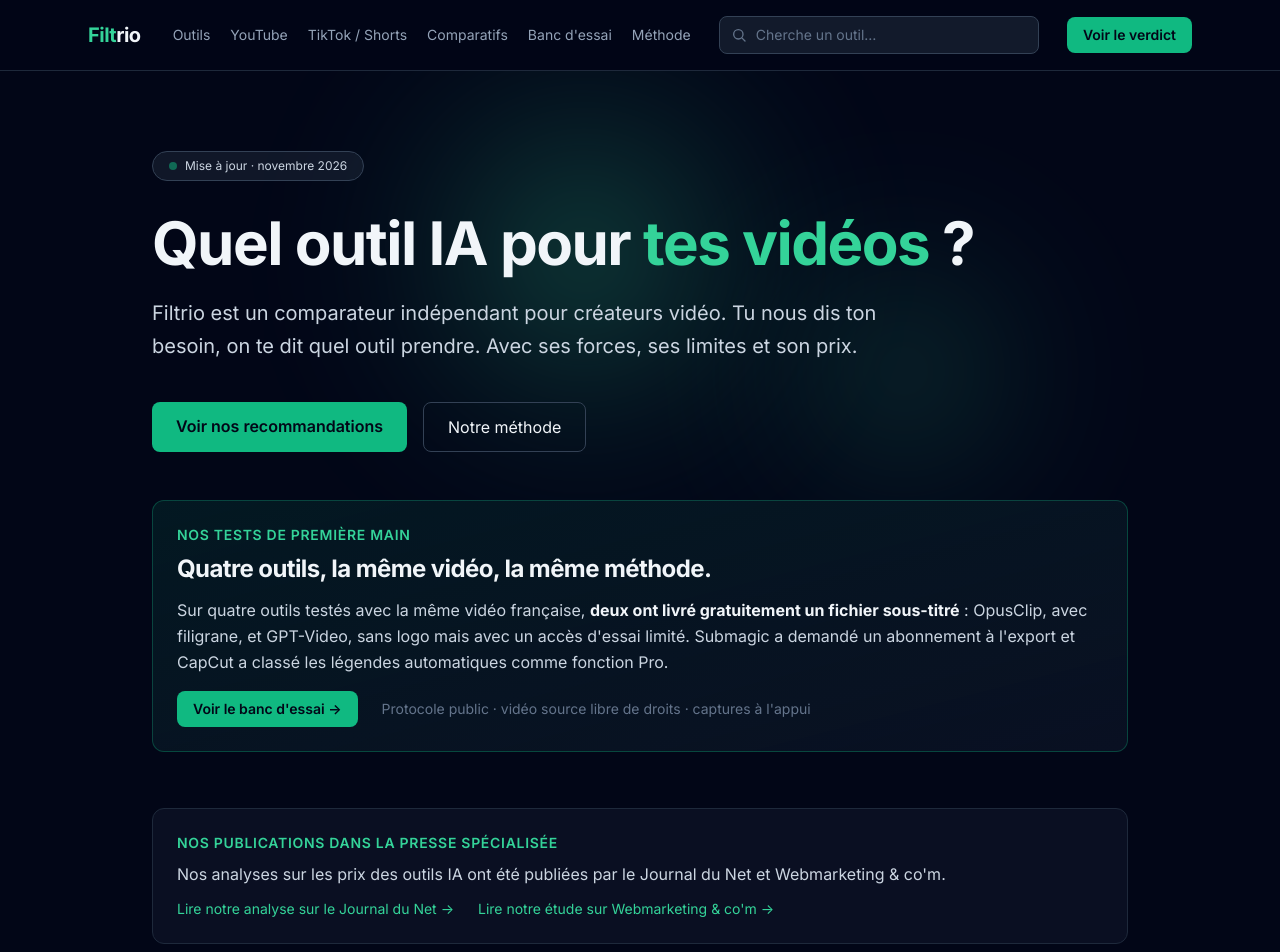
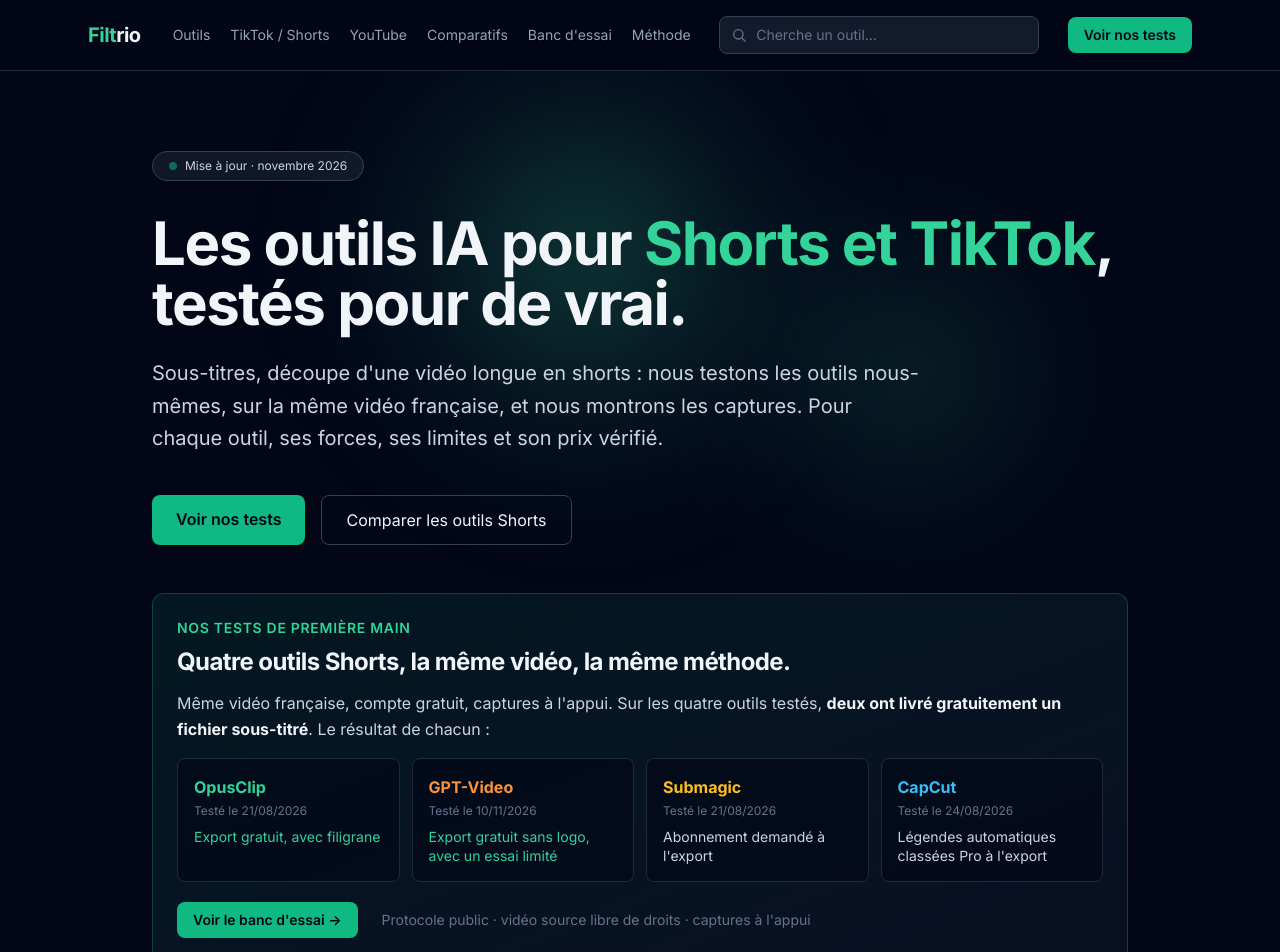
Before and after one commit to xmarko49x-create/filtrio, a Next.js app: page / in a window 1280 px wide. Shown: the top 952 px of the page. Built offline with nearby package versions, Linux system fonts and the light colour scheme.

Commit message:
Accueil : met en avant les outils Shorts et TikTok testés

```diff
--- a/app/page.tsx
+++ b/app/page.tsx
@@ -1,3 +1,4 @@
+import type { Metadata } from "next";
 import Link from "next/link";
 import Nav from "@/components/Nav";
 import Footer from "@/components/Footer";
@@ -13,6 +14,37 @@ import {
   getWebsiteSchema,
   getFaqPageSchema,
 } from "@/lib/schema";
+
+export const metadata: Metadata = {
+  title: {
+    absolute:
+      "Filtrio : comparateur d'outils IA vidéo, outils Shorts et TikTok testés",
+  },
+  description:
+    "Les outils de sous-titres et de découpe en shorts testés sur la même vidéo française, et 19 outils IA pour créateurs vidéo comparés : prix vérifiés, forces, limites et verdict par usage.",
+  alternates: { canonical: "/" },
+  openGraph: {
+    type: "website",
+    locale: "fr_FR",
+    siteName: "Filtrio",
+    title: "Filtrio : les outils IA pour Shorts et TikTok, testés pour de vrai",
+    description:
+      "Les outils de sous-titres et de découpe en shorts testés sur la même vidéo française, et 19 outils IA pour créateurs vidéo comparés.",
+    url: "/",
+  },
+};
+
+/**
+ * Les outils Shorts testés de première main, dans l'ordre du banc d'essai.
+ * Résultat = ce qui s'est passé à l'export sur le compte gratuit, tel que
+ * publié sur /banc-essai. Aucune valeur estimée.
+ */
+const TESTS_SHORTS: { slug: string; date: string; resultat: string; exportOk: boolean }[] = [
+  { slug: "opusclip", date: "21/08/2026", resultat: "Export gratuit, avec filigrane", exportOk: true },
+  { slug: "gpt-video", date: "10/11/2026", resultat: "Export gratuit sans logo, avec un essai limité", exportOk: true },
+  { slug: "submagic", date: "21/08/2026", resultat: "Abonnement demandé à l'export", exportOk: false },
+  { slug: "capcut", date: "24/08/2026", resultat: "Légendes automatiques classées Pro à l'export", exportOk: false },
+];
 
 // Mini-FAQ home, questions classiques de visiteur lambda
 const HOME_FAQ: { question: string; answer: React.ReactNode }[] = [
@@ -121,7 +153,7 @@ const RECOMMANDATIONS: {
     slug: "opusclip",
     besoin: "Découper une vidéo longue en shorts",
     justification:
-      "Le seul outil du catalogue dont c'est la fonction principale : détection automatique des passages forts et recadrage vertical.",
+      "En tête de notre comparatif « vidéo longue en shorts » : détection automatique des passages forts, recadrage vertical et plan gratuit récurrent.",
     href: "/cas-usage/video-longue-en-shorts",
     hrefLabel: "Voir le guide découpe en shorts",
   },
@@ -160,6 +192,10 @@ export default function HomePage() {
     const outil = OUTILS.find((o) => o.slug === reco.slug);
     return outil ? [{ ...reco, outil }] : [];
   });
+  const testsShorts = TESTS_SHORTS.flatMap((t) => {
+    const outil = OUTILS.find((o) => o.slug === t.slug);
+    return outil ? [{ ...t, outil }] : [];
+  });
 
   return (
     <>
@@ -170,7 +206,7 @@ export default function HomePage() {
           getFaqPageSchema(HOME_FAQ),
         ]}
       />
-      <Nav ctaHref="#recommandations" ctaLabel="Voir le verdict" />
+      <Nav ctaHref="/banc-essai" ctaLabel="Voir nos tests" />
 
       {/* HERO, direct, orienté utilité */}
       <section className="relative overflow-hidden">
@@ -201,26 +237,28 @@ export default function HomePage() {
           })}
         </div>
         <h1 className="text-5xl md:text-6xl font-bold leading-[1.05] mb-6 tracking-tight">
-          Quel outil IA pour{" "}
-          <span className="text-emerald-400">tes vidéos</span> ?
+          Les outils IA pour{" "}
+          <span className="text-emerald-400">Shorts et TikTok</span>, testés
+          pour de vrai.
         </h1>
         <p className="text-xl text-slate-300 leading-relaxed mb-10 max-w-3xl">
-          Filtrio est un comparateur indépendant pour créateurs vidéo.
-          Tu nous dis ton besoin, on te dit quel outil prendre.
-          Avec ses forces, ses limites et son prix.
+          Sous-titres, découpe d&apos;une vidéo longue en shorts : nous testons
+          les outils nous-mêmes, sur la même vidéo française, et nous montrons
+          les captures. Pour chaque outil, ses forces, ses limites et son prix
+          vérifié.
         </p>
         <div className="flex flex-wrap gap-4">
           <Link
-            href="#recommandations"
+            href="/banc-essai"
             className="bg-emerald-500 hover:bg-emerald-400 text-slate-950 font-semibold px-6 py-3 rounded-lg transition"
           >
-            Voir nos recommandations
+            Voir nos tests
           </Link>
           <Link
-            href="/methode"
+            href="/comparatifs/outils-shorts-tiktok-2026"
             className="border border-slate-700 hover:border-slate-600 px-6 py-3 rounded-lg transition"
           >
-            Notre méthode
+            Comparer les outils Shorts
           </Link>
         </div>
         </div>
@@ -234,18 +272,37 @@ export default function HomePage() {
             Nos tests de première main
           </div>
           <h2 className="text-xl md:text-2xl font-bold mb-3 tracking-tight">
-            Quatre outils, la même vidéo, la même méthode.
+            Quatre outils Shorts, la même vidéo, la même méthode.
           </h2>
           <p className="text-slate-300 leading-relaxed mb-4">
-            Sur quatre outils testés avec la même vidéo française,{" "}
+            Même vidéo française, compte gratuit, captures à l&apos;appui. Sur
+            les quatre outils testés,{" "}
             <strong className="text-slate-100">
               deux ont livré gratuitement un fichier sous-titré
-            </strong>{" "}
-            : OpusClip, avec filigrane, et GPT-Video, sans logo mais avec un
-            accès d&apos;essai limité. Submagic a demandé un abonnement à
-            l&apos;export et CapCut a classé les légendes automatiques comme
-            fonction Pro.
+            </strong>
+            . Le résultat de chacun :
           </p>
+          <div className="grid sm:grid-cols-2 lg:grid-cols-4 gap-3 mb-5">
+            {testsShorts.map((t) => (
+              <Link
+                key={t.slug}
+                href={`/outils/${t.slug}`}
+                className={`block bg-slate-950/60 border border-slate-800 hover:border-${t.outil.color}-500/50 rounded-lg p-4 transition`}
+              >
+                <div className={`font-bold text-${t.outil.color}-400 mb-1`}>
+                  {t.outil.name}
+                </div>
+                <div className="text-xs text-slate-500 mb-2">
+                  Testé le {t.date}
+                </div>
+                <div
+                  className={`text-sm leading-snug ${t.exportOk ? "text-emerald-400" : "text-slate-300"}`}
+                >
+                  {t.resultat}
+                </div>
+              </Link>
+            ))}
+          </div>
           <div className="flex flex-wrap items-center gap-x-6 gap-y-2 text-sm">
             <Link
               href="/banc-essai"
@@ -259,6 +316,15 @@ export default function HomePage() {
             </span>
           </div>
         </div>
+        <p className="text-sm text-slate-400 leading-relaxed mt-5">
+          Filtrio compare aussi des outils pour YouTube, les voix IA, les
+          avatars, le montage et le design, à partir des pages officielles et
+          des plans gratuits :{" "}
+          <Link href="/outils" className="text-emerald-400 hover:underline">
+            voir le catalogue des 19 outils
+          </Link>
+          .
+        </p>
       </section>
 
       {/* FILTRIO DANS LES MÉDIAS, bloc crédibilité */}
--- a/components/Nav.tsx
+++ b/components/Nav.tsx
@@ -36,14 +36,14 @@ export default function Nav({
             <Link href="/outils" className="hover:text-slate-100 transition">
               Outils
             </Link>
-            <Link href="/youtube" className="hover:text-slate-100 transition">
-              YouTube
-            </Link>
             <Link
               href="/tiktok-shorts"
               className="hover:text-slate-100 transition"
             >
               TikTok / Shorts
+            </Link>
+            <Link href="/youtube" className="hover:text-slate-100 transition">
+              YouTube
             </Link>
             <Link
               href="/comparatifs"
@@ -132,18 +132,18 @@ export default function Nav({
               Outils
             </Link>
             <Link
+              href="/tiktok-shorts"
+              onClick={close}
+              className="py-3 text-slate-200 hover:text-emerald-400 transition border-b border-slate-800/60"
+            >
+              TikTok / Shorts
+            </Link>
+            <Link
               href="/youtube"
               onClick={close}
               className="py-3 text-slate-200 hover:text-emerald-400 transition border-b border-slate-800/60"
             >
               YouTube
-            </Link>
-            <Link
-              href="/tiktok-shorts"
-              onClick={close}
-              className="py-3 text-slate-200 hover:text-emerald-400 transition border-b border-slate-800/60"
-            >
-              TikTok / Shorts
             </Link>
             <Link
               href="/comparatifs"
```
Also changed, not shown: public/llms.txt.
